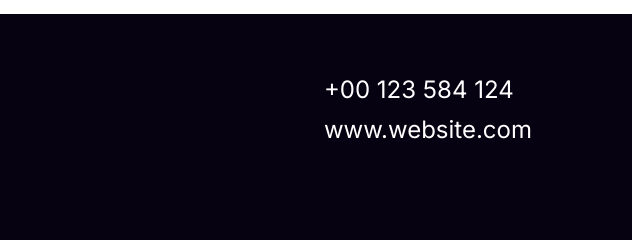
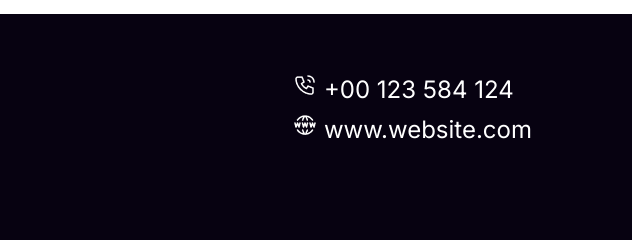
Before and after one commit to SabbirAhmedShojib/New-Year-New-Me, a plain HTML site: page index.html in a window 1280 px wide. Shown: the part 6856-7096 px from the top of the page, 640-1280 px from the left. Drawn offline with Linux system fonts and the light colour scheme.

Commit message:
Finally Done

```diff
--- a/index.html
+++ b/index.html
@@ -126,7 +126,7 @@
         <div class="adress-contact">
             <h6 class="address">44, Big Building Roosevelt Street
                 Beach Gardens Florida 33410</h6>
-            <h6 class="contact">+00 123 584 124<br>www.website.com</h6>
+            <h6 class="contact"> <span><img src="resources/Call.png" alt="call"></span> +00 123 584 124<br> <span><img src="resources/Website.png" alt="website"></span> www.website.com</h6>
         </div>
         <hr class="hr-line">
 
```
